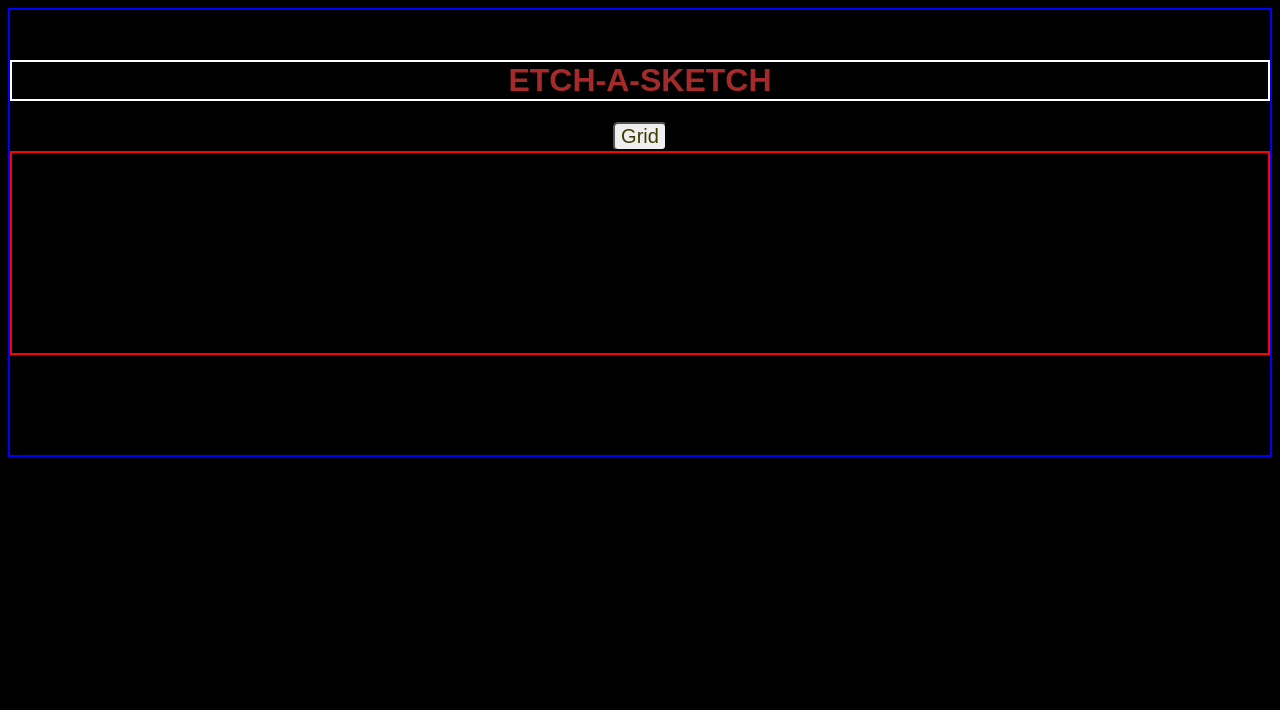
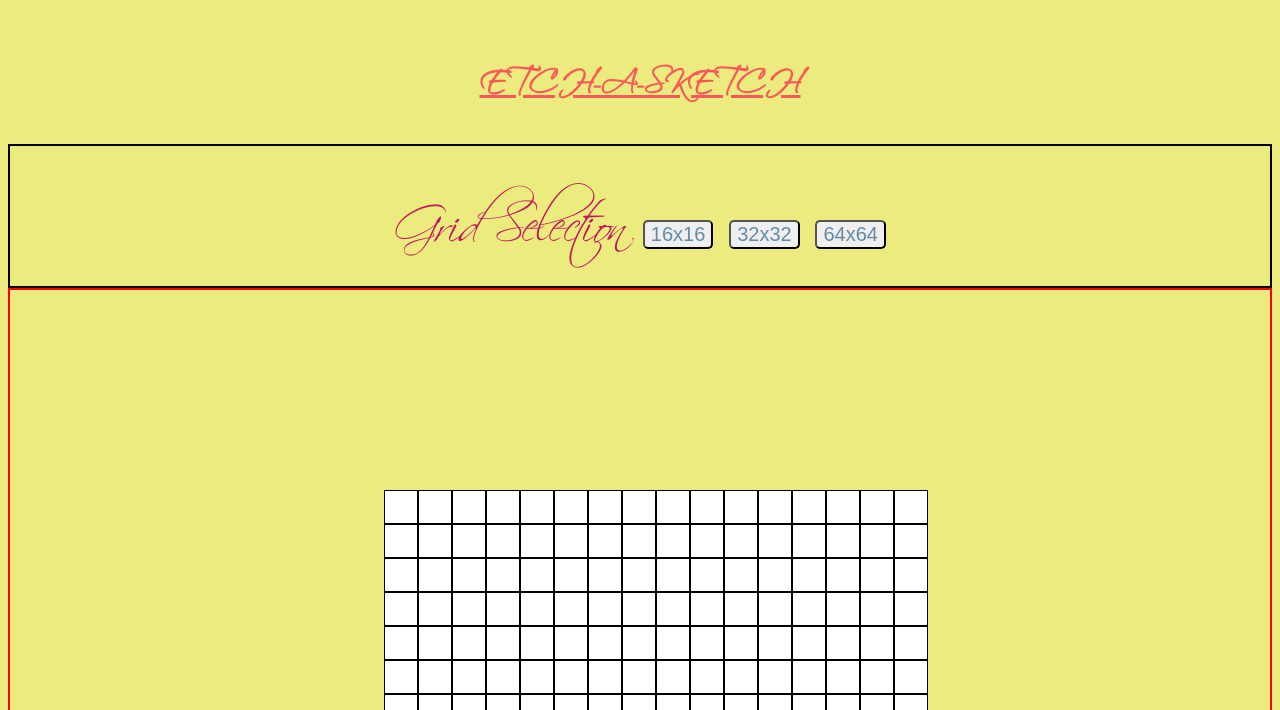
Before and after one commit to sanghrash92/etch_a_sketch, a plain HTML site: page index.html in a window 1280 px wide. Shown: the top 710 px of the page. Drawn offline with Linux system fonts and the light colour scheme.

Commit message:
Added new fontstyle and working on dynamically changing the grid.

```diff
--- a/index.html
+++ b/index.html
@@ -10,8 +10,10 @@
     </head>
     <body>
         <h1>ETCH-A-SKETCH</h1>
-        <div class="button">
-            <button class="grid">Grid</button>
+        <div class="button"> Grid Selection
+            <button class="grid1">16x16</button>
+            <button class="grid2">32x32</button>
+            <button class="grid3">64x64</button>
         </div>
 
         <div id="box">
--- a/script.js
+++ b/script.js
@@ -9,12 +9,12 @@ for (i = 0; i < 256; i++) {
 
 const grid = document.querySelector('button');
 
-const newGrid = () => {
-    if
-}
-grid.addEventListener('click', (e) => {
-    alert('What size grid would you like?')
-})
+// const newGrid = () => {
+//     if
+// }
+// grid.addEventListener('click', (e) => {
+//     alert('What size grid would you like?')
+// })
 
 
 const color = (e) => {
--- a/style.css
+++ b/style.css
@@ -1,14 +1,19 @@
+@font-face {
+    font-family: 'Scriptin';
+    src: url(fonts/SCRIPTIN.ttf);
+}
+
 body {
-    font-family: Arial, Helvetica, sans-serif;
-    background: black;
-    border: 2px solid blue;
+    font-family: Scriptin, sans-serif;
+    background: rgb(235, 235, 126);
 }
 
 h1 {
+    font-size: 2em;
     text-align: center;
-    border: 2px solid white;
-    margin-top: 50px;
-    color: brown;
+    margin-top: 30px;
+    color: #f95959;
+    text-decoration: underline;
 }
 
 #box {
@@ -23,23 +28,32 @@ h1 {
     height: auto;
     width: 512px;
     display: grid;
-    grid-template-columns: repeat(auto-fit, minmax(32px, 1fr));
+    grid-template-columns: repeat(16, 1fr);
+    grid-template-rows: repeat(16, 1fr);
+    grid-row-gap: 0em;
 }
 
 #container .box{
     border: 1px solid black;
     background-color: white;
     padding: 16px;
-    height: 4px;
-    width: 4px;
+    height: auto;
+    width: auto;
 }
 
 .button {
+    font-family: Scriptin;
+    font-size: 3em;
     text-align:center;
+    color: #c3195d;
+    border: 2px solid black;
 }
 
-.grid {
-    color: rgb(61, 61, 2);
+.grid1,
+.grid2,
+.grid3 {
+    margin-top: 10px;
+    color: #668ba4;
     width: auto;
     font-size: 20px;
     border-radius: 5px;
```
Also changed, not shown: fonts/SCRIPALT.ttf (added), fonts/SCRIPTIN.ttf (added), fonts/readme.txt (added).
